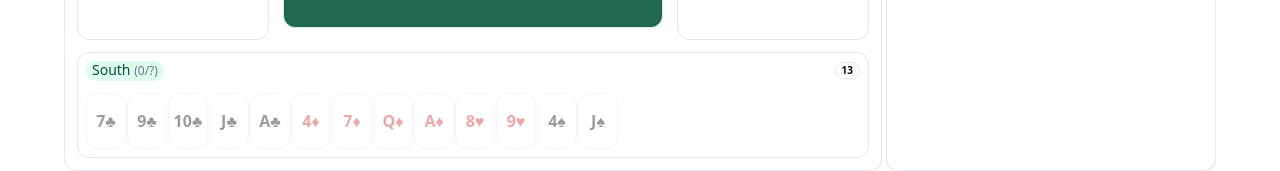
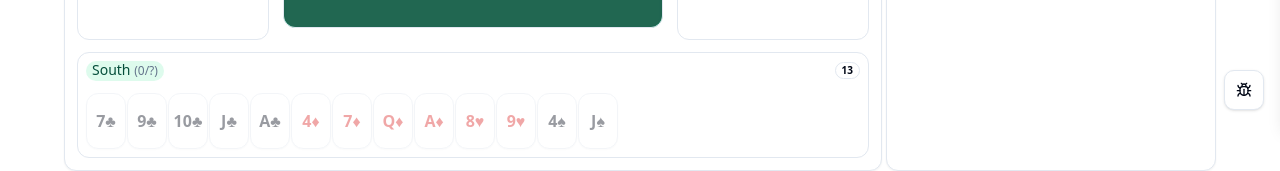
Before and after one commit to gsingh93/trick-taking-trainer, a React (Vite) app: page / in a window 1280 px wide. Shown: the part 674-845 px from the top of the page. Built offline with nearby package versions, Linux system fonts and the light colour scheme; the HTML template or start-up script is replaced by a standard one.

Commit message:
Add floating debug drawer toggle

```diff
--- a/src/App.tsx
+++ b/src/App.tsx
@@ -52,7 +52,7 @@ import {
   type PlayT,
   type TrumpConfig,
 } from "@/engine/types";
-import { RefreshCw, Moon, Sun } from "lucide-react";
+import { RefreshCw, Moon, Sun, Bug, X } from "lucide-react";
 import { rankGlyph, suitColorClass, suitGlyph } from "@/ui/cardUtils";
 import { SettingsCard } from "@/components/SettingsCard";
 import { TrickHistoryCard } from "@/components/TrickHistoryCard";
@@ -236,6 +236,7 @@ export default function App() {
   const [modeOpenHandVerify, setModeOpenHandVerify] = useState(
     () => initialSettings.modeOpenHandVerify ?? false
   );
+  const [debugOpen, setDebugOpen] = useState(false);
   const [voidTrackingEnabled, setVoidTrackingEnabled] = useState(
     () => initialSettings.voidTrackingEnabled ?? true
   );
@@ -1707,6 +1708,41 @@ export default function App() {
     </div>
   ) : null;
 
+  const debugDrawer = import.meta.env.DEV ? (
+    <>
+      <Button
+        type="button"
+        variant="outline"
+        size="icon"
+        className="fixed bottom-4 right-4 z-50 shadow"
+        onClick={() => setDebugOpen((open) => !open)}
+        aria-label={debugOpen ? "Close debug panel" : "Open debug panel"}
+      >
+        <Bug className="h-4 w-4" />
+      </Button>
+      <div
+        className={
+          "fixed right-0 top-0 z-50 h-full w-[90vw] max-w-[380px] border-l bg-background shadow-lg transition-transform duration-200 " +
+          (debugOpen ? "translate-x-0" : "translate-x-full")
+        }
+      >
+        <div className="flex items-center justify-between border-b px-3 py-2">
+          <div className="text-sm font-semibold">Debug</div>
+          <Button
+            type="button"
+            variant="ghost"
+            size="icon"
+            onClick={() => setDebugOpen(false)}
+            aria-label="Close debug panel"
+          >
+            <X className="h-4 w-4" />
+          </Button>
+        </div>
+        <div className="h-full overflow-y-auto p-3">{debugCard}</div>
+      </div>
+    </>
+  ) : null;
+
   return (
     <div className="min-h-screen bg-background p-3 sm:p-6">
       <div className="mx-auto max-w-6xl space-y-4 sm:space-y-6">
@@ -1775,12 +1811,12 @@ export default function App() {
             <div className="w-full min-[750px]:w-[330px] min-[750px]:justify-self-end">
               <div className="space-y-4">
                 {settingsCard}
-                {debugCard}
               </div>
             </div>
           </div>
         </div>
       </div>
+      {debugDrawer}
     </div>
   );
 }
```
